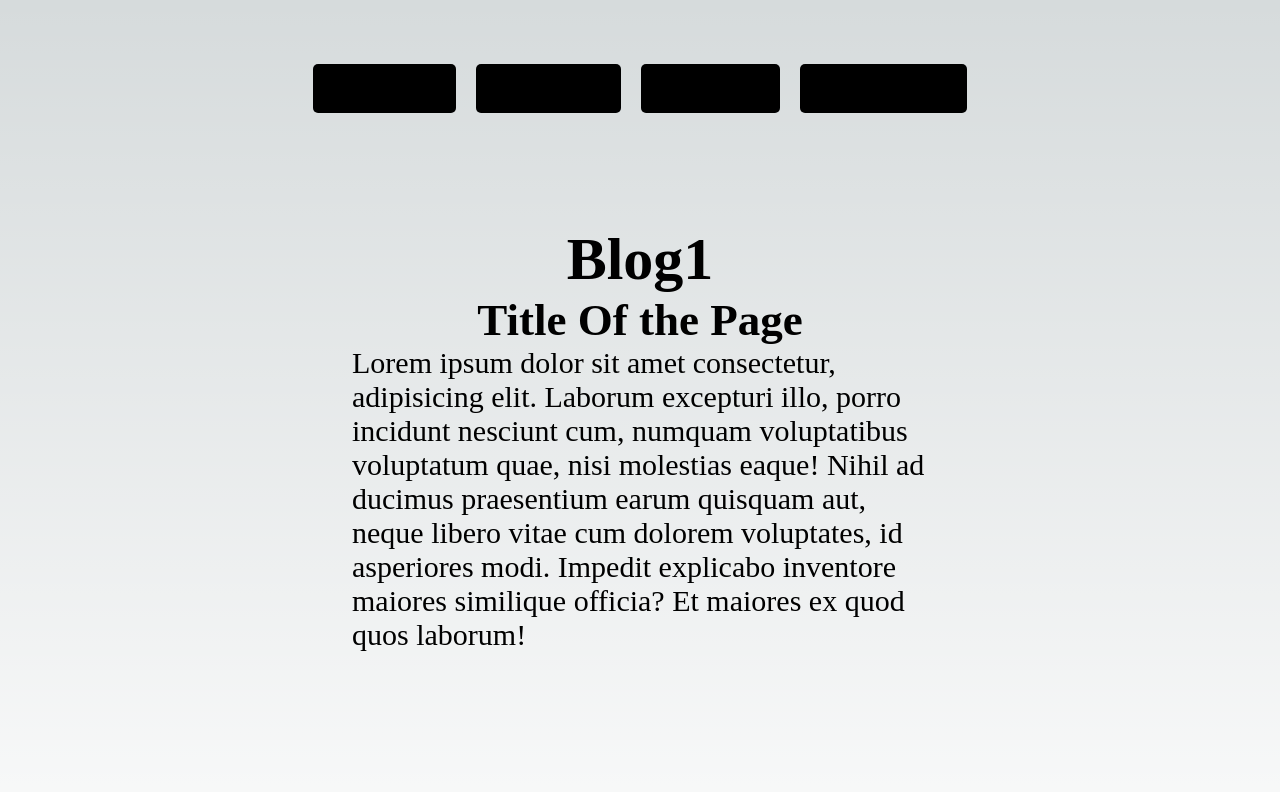
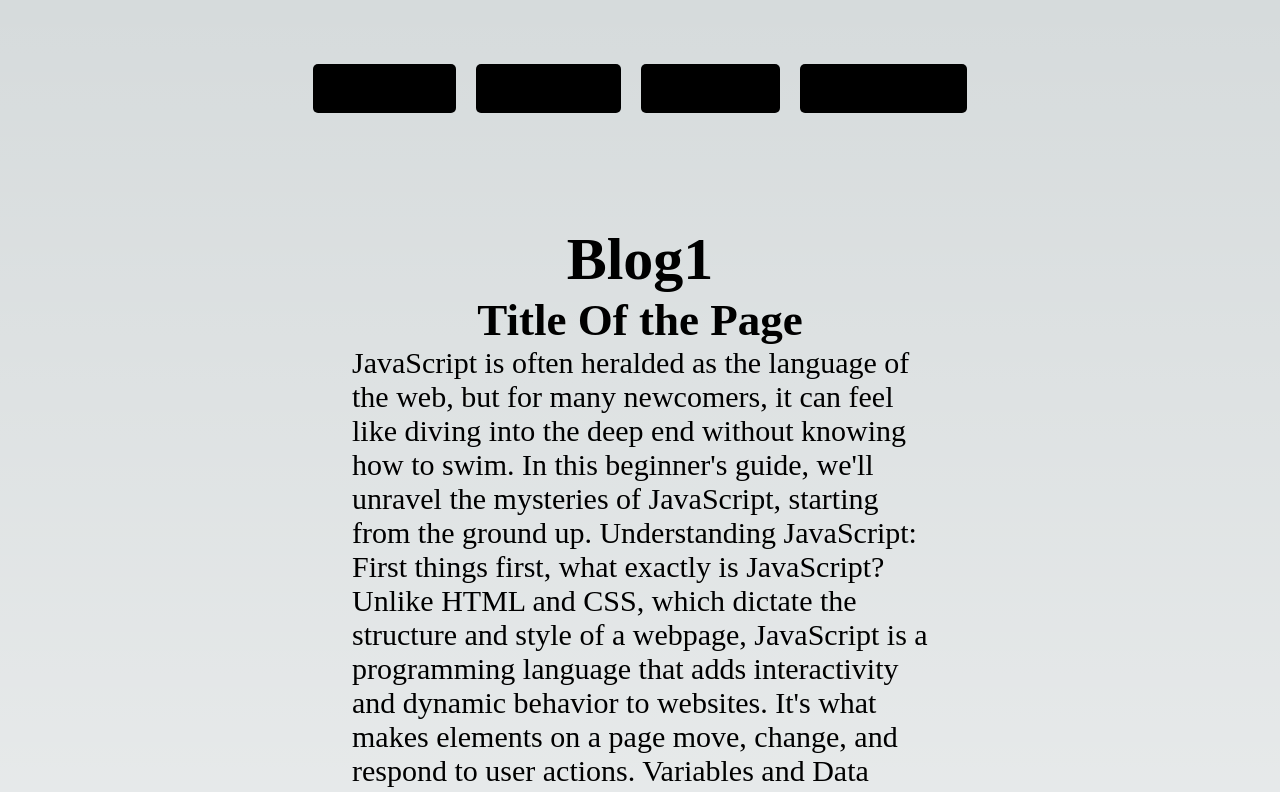
Before and after one commit to hv65616/Hunting-Coder, a Next.js app: page /blogpost/Blog1 in a window 1280 px wide. Shown: the top 792 px of the page. Built offline with nearby package versions, Linux system fonts and the light colour scheme.

Commit message:
temp blog

```diff
--- a/pages/blogpost/[slug].tsx
+++ b/pages/blogpost/[slug].tsx
@@ -10,12 +10,38 @@ const Slug = () => {
         <h1>{slug}</h1>
         <h2>Title Of the Page </h2>
         <div className={styles.container}>
-          Lorem ipsum dolor sit amet consectetur, adipisicing elit. Laborum
-          excepturi illo, porro incidunt nesciunt cum, numquam voluptatibus
-          voluptatum quae, nisi molestias eaque! Nihil ad ducimus praesentium
-          earum quisquam aut, neque libero vitae cum dolorem voluptates, id
-          asperiores modi. Impedit explicabo inventore maiores similique
-          officia? Et maiores ex quod quos laborum!
+          JavaScript is often heralded as the language of the web, but for many
+          newcomers, it can feel like diving into the deep end without knowing
+          how to swim. In this beginner's guide, we'll unravel the mysteries of
+          JavaScript, starting from the ground up. Understanding JavaScript:
+          First things first, what exactly is JavaScript? Unlike HTML and CSS,
+          which dictate the structure and style of a webpage, JavaScript is a
+          programming language that adds interactivity and dynamic behavior to
+          websites. It's what makes elements on a page move, change, and respond
+          to user actions. Variables and Data Types: At the heart of JavaScript
+          are variables, containers for storing data. Variables can hold various
+          types of data, such as numbers, strings (text), booleans (true/false),
+          arrays (lists of values), and objects (collections of key-value
+          pairs). Understanding how to declare and manipulate variables is
+          fundamental to writing JavaScript code. Functions and Control Flow:
+          Functions are blocks of reusable code that perform a specific task.
+          They allow you to break down your code into smaller, more manageable
+          chunks. Control flow structures like if statements and loops enable
+          you to control the flow of your code based on conditions and iterate
+          over data. DOM Manipulation: The Document Object Model (DOM) is a
+          representation of the structure of an HTML document. JavaScript allows
+          you to manipulate the DOM dynamically, which means you can add,
+          remove, or modify elements on a webpage in response to user actions or
+          other events. Event Handling: Event handling is what allows JavaScript
+          to respond to user interactions like clicks, keystrokes, and mouse
+          movements. By attaching event listeners to elements on a webpage, you
+          can execute JavaScript code when those events occur, making your
+          webpages interactive and engaging. Conclusion: JavaScript may seem
+          daunting at first, but with a solid understanding of the basics,
+          you'll soon find yourself creating dynamic and interactive web
+          experiences. Remember to practice regularly, experiment with different
+          techniques, and don't be afraid to ask for help when you need it.
+          Happy coding!
         </div>
       </main>
     </div>
```
Also changed, not shown: pages/blogs.tsx (+8 -5 lines).
